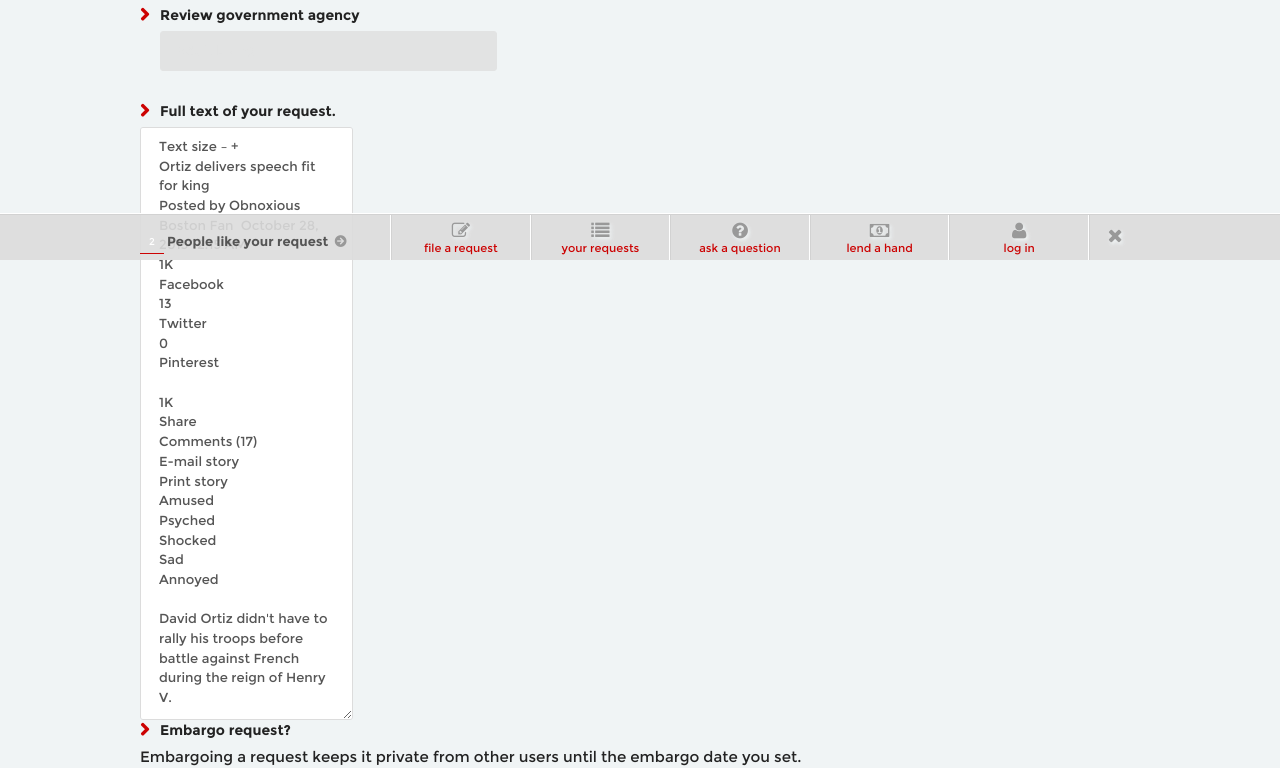
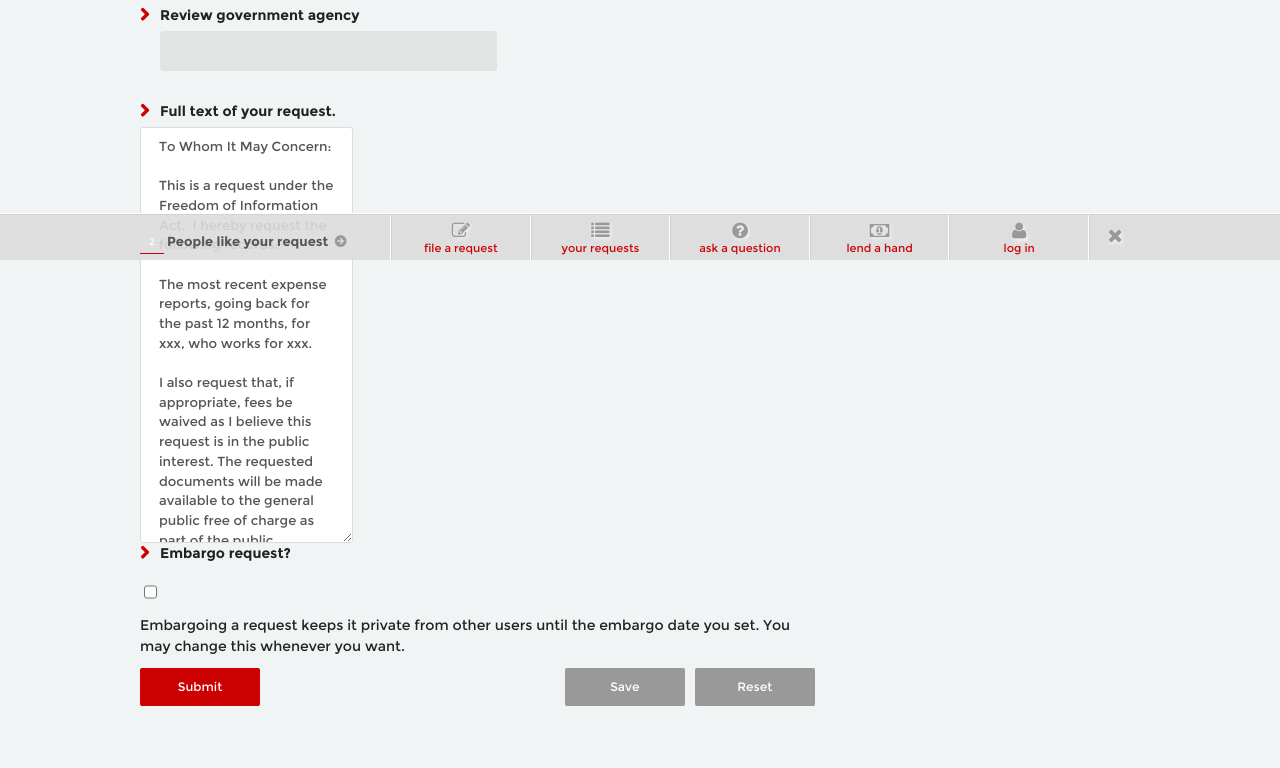
Before and after one commit to putneydm/Muckrock-design-, a plain HTML site: page review.html in a window 1280 px wide. Shown: the part 540-1308 px from the top of the page. Drawn offline with Linux system fonts and the light colour scheme.

Commit message:
Adds css and html for embargo click box and label

```diff
--- a/review.html
+++ b/review.html
@@ -160,38 +160,30 @@
 
 				<p class="explainer_text">Full text of your request.</p>
 				<textarea id="request_detail_review" class="request_detail_review" label="Give your request a name">
-Text size – +
-Ortiz delivers speech fit for king
-Posted by Obnoxious Boston Fan  October 28, 2013 12:15 AM
-1K
-Facebook
-13
-Twitter
-0
-Pinterest
+To Whom It May Concern:
 
-1K
-Share
-Comments (17)
-E-mail story
-Print story
-Amused
-Psyched
-Shocked
-Sad
-Annoyed
+This is a request under the Freedom of Information Act.  I hereby request the following records:
 
-David Ortiz didn't have to rally his troops before battle against French during the reign of Henry V.
+The most recent expense reports, going back for the past 12 months, for xxx, who works for xxx.
 
-But he is without a doubt the leader of this 2013 Red Sox "Bearded Band of Brothers."
+I also request that, if appropriate, fees be waived as I believe this request is in the public interest. The requested documents will be made available to the general public free of charge as part of the public information service at MuckRock.com, processed by a representative of the news media/press and is made in the process of news gathering and not for commercial usage.
 
-Nor did Ortiz have to steel an island nation against the impending peril of war against Nazi Germany.
+In the event that fees cannot be waived, I would be grateful if you would inform me of the total charges in advance of fulfilling my request. I would prefer the request filled electronically, by e-mail attachment if available or CD-ROM if not.
+
+Thank you in advance for your anticipated cooperation in this matter. I look forward to receiving your response to this request within 20 business days, as the statute requires.
+
+Sincerely,
+
+David Putney
+
+
 </textarea>
 
 <p class="explainer_text">Embargo request?</p>
-Embargoing a request keeps it private from other users until the embargo date you set. You may change this whenever you want.
+<input type="checkbox" class="request_checkbox">
+<p class="request_checkbox_label">Embargoing a request keeps it private from other users until the embargo date you set. You may change this whenever you want.</p>
 
-<input type="checkbox">
+
 
 				<p class="clear"></p>
 				<div class="button preview_button">Submit</div>
--- a/scss/submit_page.scss
+++ b/scss/submit_page.scss
@@ -210,7 +210,7 @@
 		{
 		width:97%;
 		height:400px;
-		margin:0 0 0 3%;
+		margin:0 0 20px 3%;
 
 		@media screen and (max-width:700px)
 			{
@@ -221,6 +221,16 @@
 		}
 
 
+		.request_checkbox
+		{
+		float:left;
+		margin: 7px 10px 0px 3%;
+		}
+
+		.request_checkbox_label
+		{
+		margin:	10px 0 30px 0;
+		}
 
 
 		.agency_picker
```
